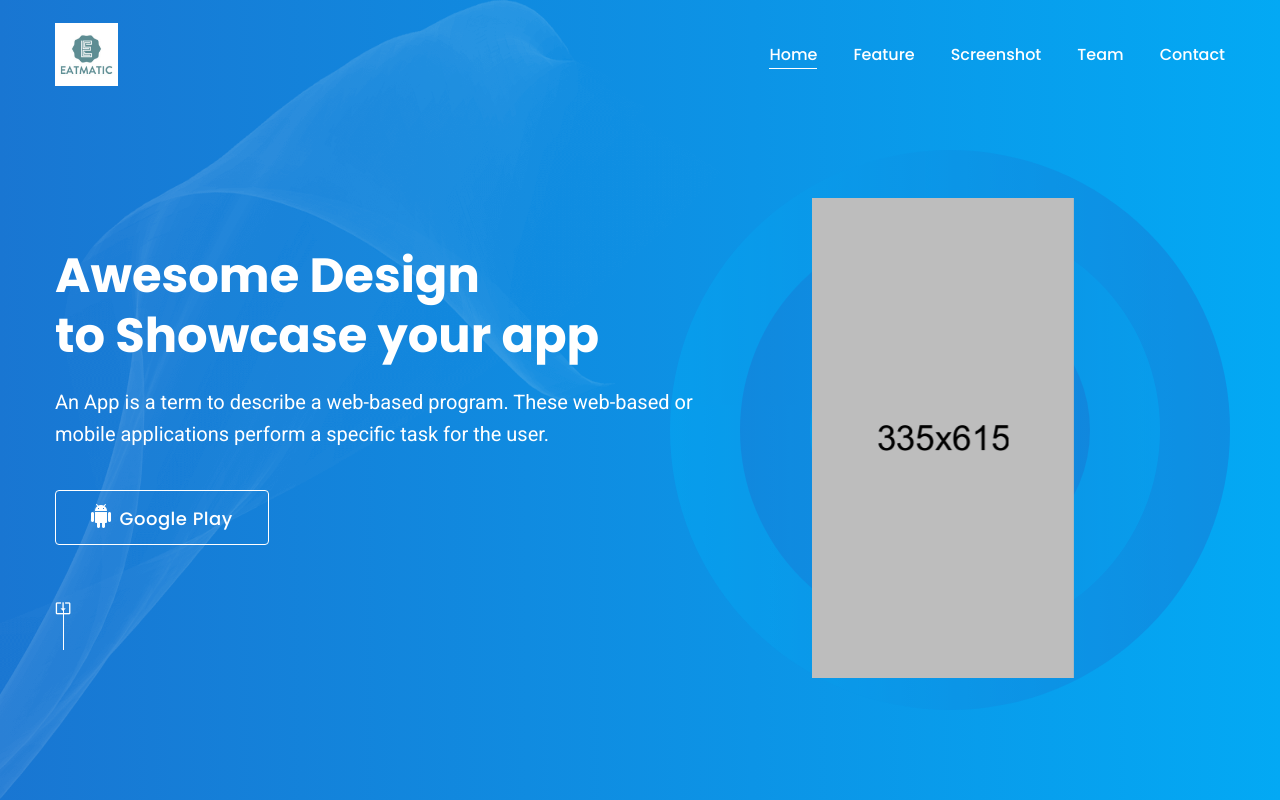
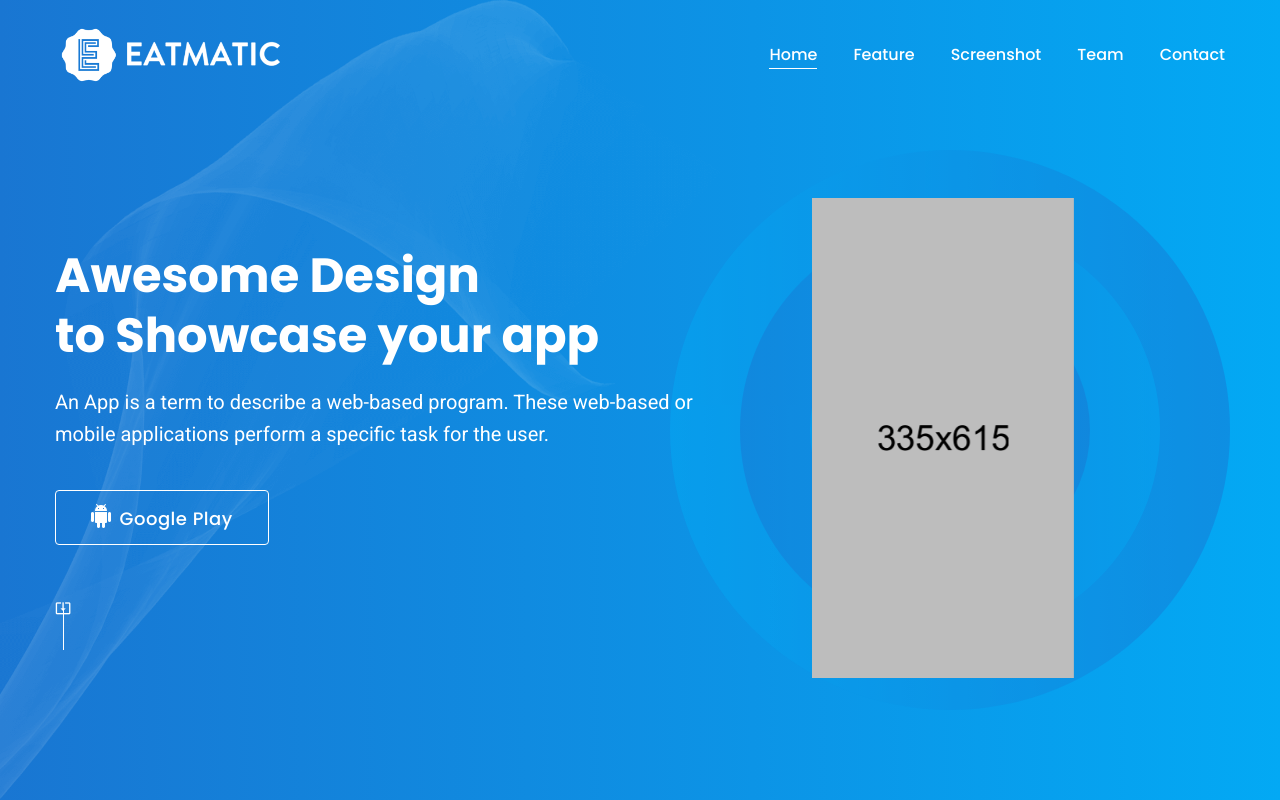
Before and after one commit to gongiskhan/site_eatmatic, a plain HTML site: page appmyil/index.html in a window 1280 px wide. Shown: the top 800 px of the page. Drawn offline with Linux system fonts and the light colour scheme; some packages are replaced by stand-ins of ours.

Commit message:
change logo

```diff
--- a/appmyil/index.html
+++ b/appmyil/index.html
@@ -40,7 +40,7 @@
                 <div class="row align-items-center">
                     <div class="col-lg-3 col-md-9 col-9">
                         <a class="tm-header-logo" href="index.html">
-                            <img src="assets/images/eatmatic_logo.jpg" alt="eatmatic logo">
+                            <img src="assets/images/white_eatmatic_logo.png" alt="eatmatic logo">
                         </a>
                     </div>
                     <div class="col-lg-9 col-md-3 col-3">
```
Also changed, not shown: appmyil/assets/images/white_eatmatic_logo.png (added).
